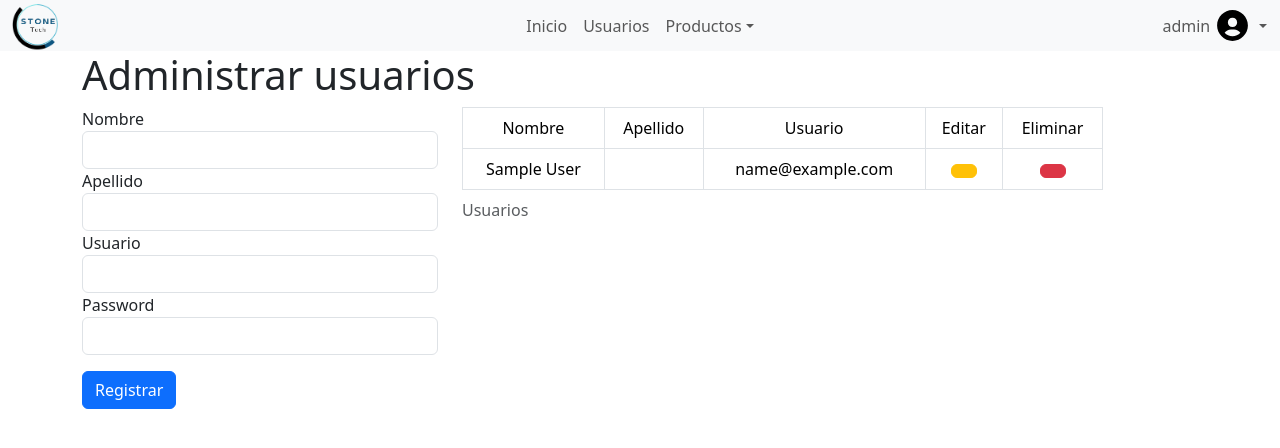
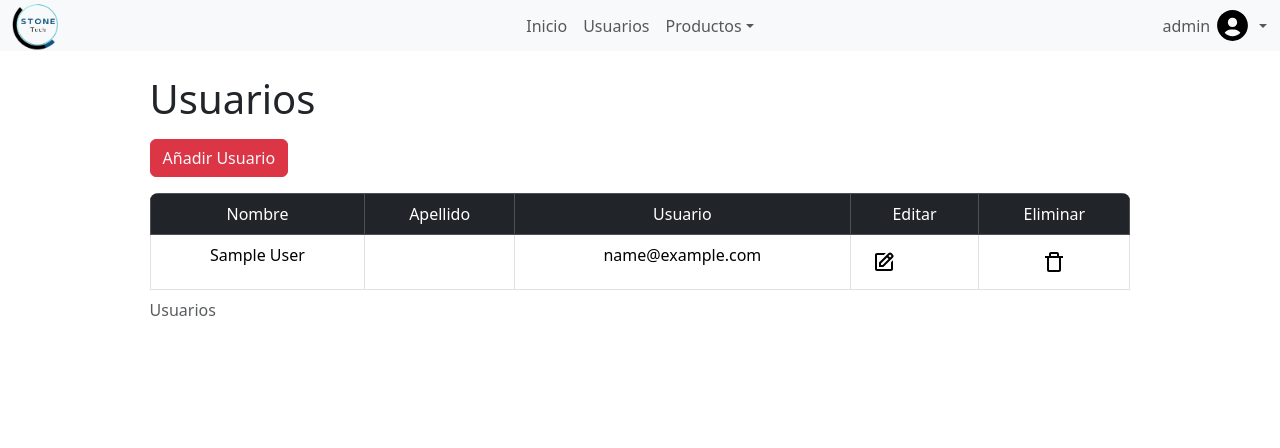
Before and after one commit to ByteBlazer404/proyect, a PHP site: page /tienda/vistas/usuarios.php in a window 1280 px wide. Shown: the top 448 px of the page. Run offline with PHP 8.4, Linux system fonts and the light colour scheme; the visitor is signed in with stand-in values (Sample User, id 1).

Commit message:
se agrega la vista de los usuarios

```diff
--- a/vistas/usuarios.php
+++ b/vistas/usuarios.php
@@ -1,22 +1,37 @@
 <?php
 session_start();
-if(isset($_SESSION['usuario']) and $_SESSION['usuario']=="admin"){
+if (isset($_SESSION['usuario']) and $_SESSION['usuario'] == "admin") {
 
 	?>
 
 
 	<!DOCTYPE html>
 	<html>
+
 	<head>
 		<title>usuarios</title>
 		<?php require_once "menu.php"; ?>
 	</head>
+
 	<body>
-
-		<div class="container">
-			<h1>Administrar usuarios</h1>
-			<div class="row">
-				<div class="col-sm-4">
+		<div class="container-fluid">
+			<div class="container" style="width: 80%">
+				<h1 class="fs-1 text-start mt-4 mb-3">Usuarios</h1>
+				<button type="button" class="btn btn-danger text-center text-light mb-3" data-bs-toggle="modal"
+					data-bs-target="#newUser">
+					Añadir Usuario
+				</button>
+				<div id="tablaUsuariosLoad"></div>
+			</div>
+		</div>
+		<div class="modal fade" id="newUser" tabindex="-1" aria-labelledby="exampleModalLabel" aria-hidden="true">
+			<div class="modal-dialog">
+				<div class="modal-content">
+					<div class="modal-header">
+						<h1 class="modal-title fs-5" id="exampleModalLabel">Agregar Usuario</h1>
+						<button type="button" class="btn-close" data-bs-dismiss="modal" aria-label="Close"></button>
+					</div>
+					<div class="modal-body">
 						<form id="frmRegistro">
 							<label>Nombre</label>
 							<input type="text" class="form-control input-sm" name="nombre" id="nombre">
@@ -24,26 +39,49 @@ if(isset($_SESSION['usuario']) and $_SESSION['usuario']=="admin"){
 							<input type="text" class="form-control input-sm" name="apellido" id="apellido">
 							<label>Usuario</label>
 							<input type="text" class="form-control input-sm" name="usuario" id="usuario">
-						<label>Password</label>
-						<input type="text" class="form-control input-sm" name="password" id="password">
-						<p></p>
-						<span class="btn btn-primary" id="registro">Registrar</span>
+							<label>Contraseña</label>
+							<input type="password" class="form-control input-sm" name="password" id="password">
+							<div class="modal-footer d-flex justify-content-center">
+								<button type="button" class="btn btn-secondary" data-bs-dismiss="modal">Cerrar</button>
+								<span class="btn btn-primary" id="registro" data-bs-dismiss="modal">Registrar</span>
+							</div>
 						</form>
 					</div>
-				<div class="col-sm-7">
-					<div id="tablaUsuariosLoad"></div>
-				</div>
-
 				</div>
 			</div>
-
-
+		</div>
+		<div class="modal fade" id="updateUser" tabindex="-1" aria-labelledby="exampleModalLabel" aria-hidden="true">
+			<div class="modal-dialog">
+				<div class="modal-content">
+					<div class="modal-header">
+						<h1 class="modal-title fs-5" id="exampleModalLabel">Modal title</h1>
+						<button type="button" class="btn-close" data-bs-dismiss="modal" aria-label="Close"></button>
+					</div>
+					<div class="modal-body">
+						<form id="frmRegistro">
+							<input type="hidden" id="idUsuario" name="idUsuario">
+							<label>Nombre</label>
+							<input type="text" class="form-control input-sm" name="nombreU" id="nombreU">
+							<label>Apellido</label>
+							<input type="text" class="form-control input-sm" name="apellidoU" id="apellidoU">
+							<label>Usuario</label>
+							<input type="text" class="form-control input-sm" name="usuarioU" id="usuarioU">
+							<div class="modal-footer d-flex justify-content-center">
+								<button type="button" class="btn btn-secondary" data-bs-dismiss="modal">Cerrar</button>
+								<button id="btnActualizaUsuario" type="button" class="btn btn-primary" data-dismiss="modal">Actualizar</button>
+							</div>
+						</form>
+					</div>
+				</div>
+			</div>
+		</div>
 		<!-- Modal -->
 		<div class="modal fade" id="actualizaUsuarios" tabindex="-1" role="dialog" aria-labelledby="myModalLabel">
 			<div class="modal-dialog modal-sm" role="document">
 				<div class="modal-content">
 					<div class="modal-header">
-						<button type="button" class="close" data-dismiss="modal" aria-label="Close"><span aria-hidden="true">&times;</span></button>
+						<button type="button" class="close" data-dismiss="modal" aria-label="Close"><span
+								aria-hidden="true">&times;</span></button>
 						<h4 class="modal-title" id="myModalLabel">Actualiza datos del usuario</h4>
 					</div>
 					<div class="modal-body">
@@ -60,24 +98,26 @@ if(isset($_SESSION['usuario']) and $_SESSION['usuario']=="admin"){
 
 					</div>
 					<div class="modal-footer">
-						<button id="btnActualizaUsuario" type="button" class="btn btn-warning" data-dismiss="modal">Actualizar usuario</button>
+						<button id="btnActualizaUsuario" type="button" class="btn btn-warning"
+							data-dismiss="modal">Actualizar usuario</button>
 					</div>
 				</div>
 			</div>
 		</div>
 
 	</body>
+
 	</html>
 
 	<script type="text/javascript">
-		function agregaDatosUsuario(idusuario){
+		function agregaDatosUsuario(idusuario) {
 			$.ajax({
-				type:"POST",
-				data:"idusuario=" +idusuario,
-				url:"../procesos/usuarios/obtenDatosusuarios.php",
-				success:function(r){
+				type: "POST",
+				data: "idusuario=" + idusuario,
+				url: "../procesos/usuarios/obtenDatosusuarios.php",
+				success: function (r) {
 
-					dato=jQuery.parseJSON(r);
+					dato = jQuery.parseJSON(r);
 					$('#idUsuario').val(dato['id_usuario']);
 					$('#nombreU').val(dato['nombre']);
 					$('#apellidoU').val(dato['apellido']);
@@ -87,43 +127,43 @@ if(isset($_SESSION['usuario']) and $_SESSION['usuario']=="admin"){
 			});
 		}
 
-		function eliminaUsuario(idusuario){
+		function eliminaUsuario(idusuario) {
 			alertify.confirm('¿Desea eliminar este usuario?',
-				function(){
+				function () {
 					$.ajax({
-						type:"POST",
-						data:"idusuario=" + idusuario,
-						url:"../procesos/usuarios/eliminaUsuario.php",
-						success:function(r){
-							if(r==1){
+						type: "POST",
+						data: "idusuario=" + idusuario,
+						url: "../procesos/usuarios/eliminaUsuario.php",
+						success: function (r) {
+							if (r == 1) {
 								$('#tablaUsuariosLoad').load("usuarios/tablaUsuarios.php");
 								alertify.success("Usuario eliminado con exito");
-							}else{
+							} else {
 								alertify.error("No se pudo eliminar el usuario");
 							}
 						}
 					});
 				},
-				function(){
+				function () {
 					alertify.error('Cancelado')
 				});
 		}
 	</script>
 
 	<script type="text/javascript">
-		$(document).ready(function(){
-			$('#btnActualizaUsuario').click(function(){
+		$(document).ready(function () {
+			$('#btnActualizaUsuario').click(function () {
 
-				datos=$('#frmRegistroU').serialize();
+				datos = $('#frmRegistroU').serialize();
 				$.ajax({
-					type:"POST",
-					data:datos,
-					url:"../procesos/usuarios/actualizaUsuario.php",
-					success:function(r){
-						if(r==1){
+					type: "POST",
+					data: datos,
+					url: "../procesos/usuarios/actualizaUsuario.php",
+					success: function (r) {
+						if (r == 1) {
 							$('#tablaUsuariosLoad').load("usuarios/tablaUsuarios.php");
 							alertify.success("Usuario actualizado con exito");
-						}else{
+						} else {
 							alertify.error("Fallo al actualizar usuario");
 						}
 					}
@@ -133,30 +173,30 @@ if(isset($_SESSION['usuario']) and $_SESSION['usuario']=="admin"){
 	</script>
 
 	<script type="text/javascript">
-		$(document).ready(function(){
+		$(document).ready(function () {
 
 			$('#tablaUsuariosLoad').load("usuarios/tablaUsuarios.php");
 
-			$('#registro').click(function(){
+			$('#registro').click(function () {
 
-				vacios=validarFormVacio('frmRegistro');
+				vacios = validarFormVacio('frmRegistro');
 
-				if(vacios > 0){
+				if (vacios > 0) {
 					alertify.alert("Debes llenar todos los campos");
 					return false;
 				}
 
-				datos=$('#frmRegistro').serialize();
+				datos = $('#frmRegistro').serialize();
 				$.ajax({
-					type:"POST",
-					data:datos,
-					url:"../procesos/regLogin/registrarUsuario.php",
-					success:function(r){
-						if(r==1){
+					type: "POST",
+					data: datos,
+					url: "../procesos/regLogin/registrarUsuario.php",
+					success: function (r) {
+						if (r == 1) {
 							$('#frmRegistro')[0].reset();
 							$('#tablaUsuariosLoad').load("usuarios/tablaUsuarios.php");
 							alertify.success("Agregado con exito");
-						}else{
+						} else {
 							alertify.error("Fallo al agregar");
 						}
 					}
@@ -167,7 +207,7 @@ if(isset($_SESSION['usuario']) and $_SESSION['usuario']=="admin"){
 
 
 <?php
-}else{
+} else {
 	header("location:../index.php");
 }
 ?>
--- a/vistas/usuarios/tablaUsuarios.php
+++ b/vistas/usuarios/tablaUsuarios.php
@@ -14,9 +14,9 @@
 
 ?>
 
-<table class="table table-hover table-condensed table-bordered" style="text-align: center;">
+<table class="table table-hover table-condensed table-bordered rounded-3 overflow-hidden" style="text-align: center;">
 	<caption><label>Usuarios</label></caption>
-	<tr>
+	<tr class="table-dark text-light text-center">
 		<td>Nombre</td>
 		<td>Apellido</td>
 		<td>Usuario</td>
@@ -31,15 +31,13 @@
 		<td><?php echo $ver[2] ?></td>
 		<td><?php echo $ver[3] ?></td>
 		<td>
-			<span class="btn btn-warning btn-xs">
-				<span data-toggle="modal" data-target="#actualizaUsuarios" class="glyphicon glyphicon-pencil"
-				onclick="agregaDatosUsuario('<?php echo $ver[0]; ?>')">
-				</span>
-			</span>
+			<button type="button" class="btn d-flex justify-content-center align-items-center" data-bs-toggle="modal" data-bs-target="#updateUser">
+				<img src="../img/edit-icon.svg" alt="edit client" title="editar cliente">
+			</button>
 		</td>
 		<td>
-			<span class="btn btn-danger btn-xs" onclick="eliminaUsuario('<?php echo $ver[0]; ?>')">
-				<span class="glyphicon glyphicon-remove"></span>
+			<span class="btn d-flex justify-content-center align-items-center" onclick="eliminaUsuario('<?php echo $ver[0]; ?>')">
+				<img src="../img/delete-icon.svg" alt="delete client" title="eliminar cliente">
 			</span>
 		</td>
 	</tr>
```
Lines whose indentation alone changed are shown as unchanged.
